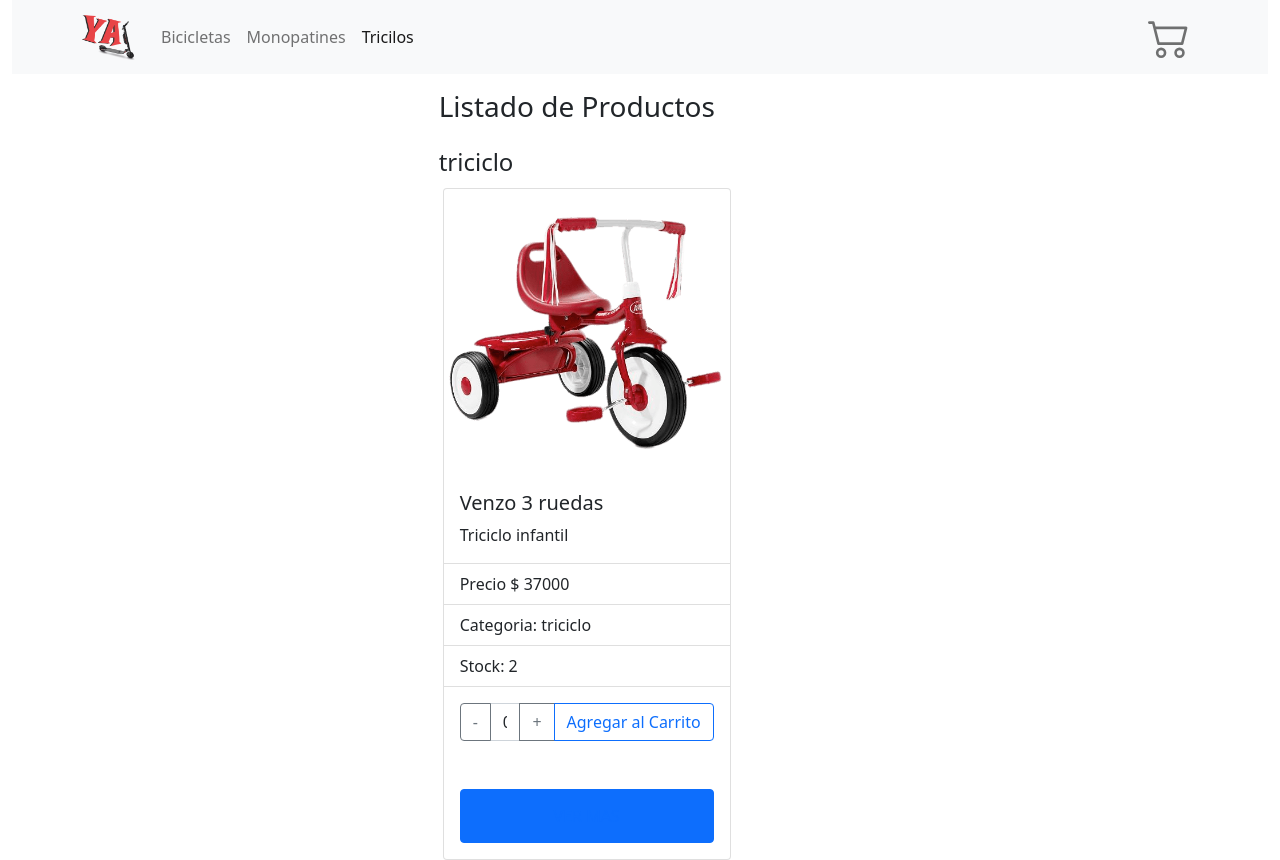
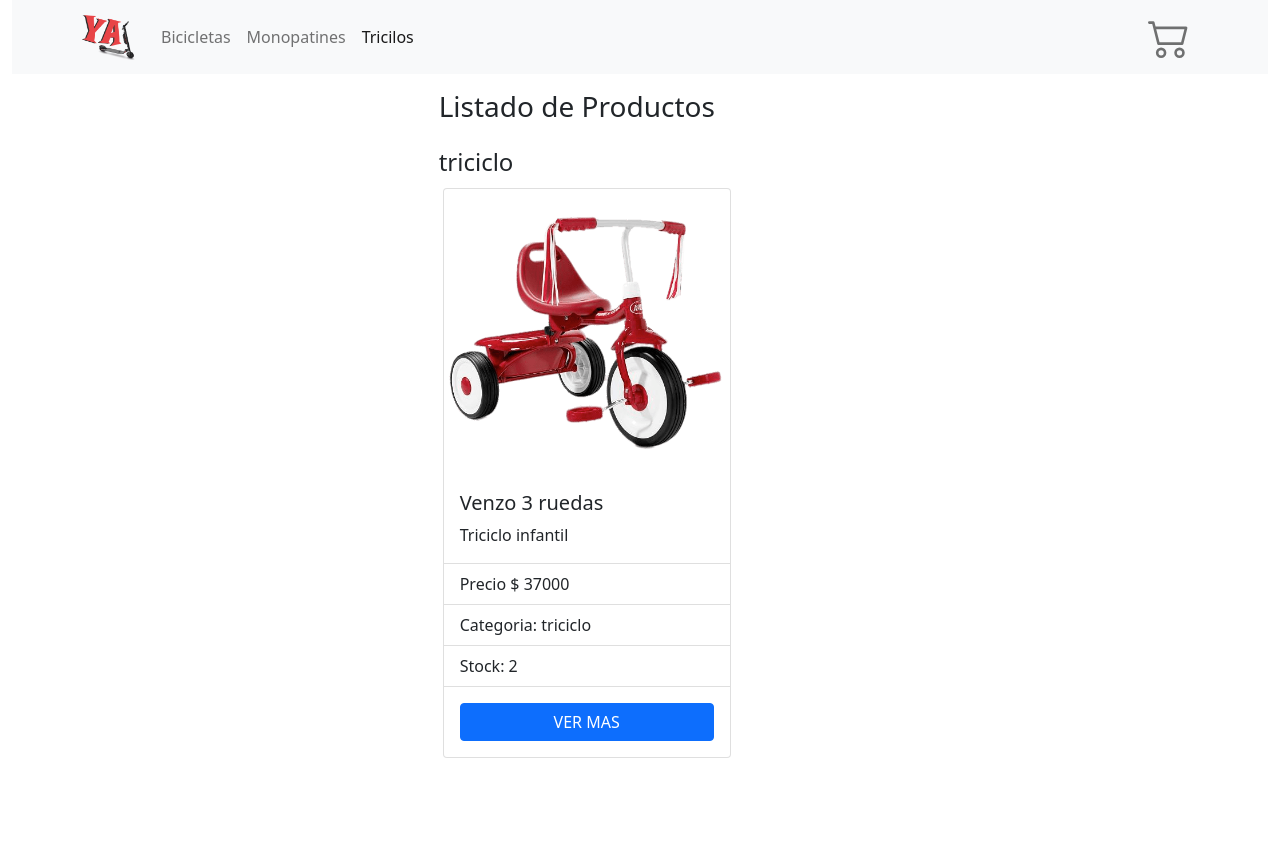
Before and after one commit to IgnacioCentis/tuvehiculoya, a React (Create React App) app: page /triciclos/triciclo in a window 1280 px wide. After the commit the page ends 800 px from the top, so only its background shows below. Built offline with nearby package versions, Linux system fonts and the light colour scheme.

Commit message:
onAdd contador y Cart

```diff
--- a/src/App.js
+++ b/src/App.js
@@ -1,7 +1,7 @@
 
 import './App.css';
 import NavBar from './components/NavBar/NavBar';
-import React from 'react'
+import React, { createContext } from 'react'
 import "bootstrap/dist/css/bootstrap.min.css";
 
 import  Container   from 'react-bootstrap/Container'
@@ -9,6 +9,7 @@
 import {BrowserRouter,Routes, Route} from 'react-router-dom';
 import ItemListContainer from './components/Items/ItemListContainer';
 import ItemDetailContainer from './components/Items/ItemDetailContainer';
+import Cart from './components/CarritoCompra/Cart';
 //import { cartContext } from './context/CartContext';
 
 
@@ -28,7 +29,7 @@
             <Route  path='/monopatines/:idCategoria' element= {<ItemListContainer/>} />
             <Route  path='/triciclos/:idCategoria' element= {<ItemListContainer/>} />
             <Route  path='/detalle/:idItem' element= { <ItemDetailContainer  /> } />
-
+            <Route  path='/Cart' element= { <Cart /> } />
           </Routes>
         </Container>
         {/*  <ItemListContainer />
--- /dev/null
+++ b/src/components/CarritoCompra/Cart.jsx
@@ -0,0 +1,16 @@
+import React from 'react'
+
+const Cart = () => {
+
+
+
+    return(
+        <>
+            <h3>
+                Carrito de compra!
+            </h3>
+        </>
+    )
+}
+
+export default Cart
--- a/src/components/Items/Item.jsx
+++ b/src/components/Items/Item.jsx
@@ -2,9 +2,12 @@
 import {Nav,  Card,   ListGroup, ListGroupItem,   Button } from "react-bootstrap"
 import { LinkContainer } from "react-router-bootstrap"
 
-import ItemCount from "./ItemCount"
+
 
 const Item = ({id, categoria,name,description,price,photo,stock}) =>{
+
+
+
     return (
         <>
             <Card style={{ width: '18rem' }}>
@@ -20,16 +23,13 @@
                     <ListGroupItem>Categoria: {categoria}</ListGroupItem>
                     <ListGroupItem>Stock: {stock}</ListGroupItem>
                 </ListGroup>
-                <Card.Body>
-                    <ItemCount stock={stock}/>
-                </Card.Body>
+
                 <Card.Body>
                 <div className="d-grid gap-2">
-                    <Button variant="primary">
-                        <LinkContainer to={`/detalle/${id}`}>
-                            <Nav.Link>VER MAS</Nav.Link>
-                        </LinkContainer>
-                        </Button>
+                <LinkContainer to={`/detalle/${id}`}>
+                    <Button variant="primary">  VER MAS  </Button>
+                </LinkContainer>
+
                 </div>
                 </Card.Body>
             </Card>
--- a/src/components/Items/ItemCount.jsx
+++ b/src/components/Items/ItemCount.jsx
@@ -2,7 +2,7 @@
 import { Button, FormControl, InputGroup } from 'react-bootstrap'
 
 
-const ItemCount = ({stock}) => {
+const ItemCount = ({stock, onAdd}) => {
 
     const [count,setCount] = useState(0)
     const handlerCountAdd = () => {
@@ -10,9 +10,12 @@
             setCount(count +1)
         }
     }
-
     const handlerCountLess = () => {
         if (count >0){setCount(count -1)}
+    }
+
+    const agregar =()=>{
+        onAdd(count)
     }
 
     return (
@@ -25,7 +28,7 @@
                 aria-describedby="basic-addon1"
                 />
                 <Button onClick={handlerCountAdd} variant="outline-secondary" id="button-add">+</Button>
-                <Button variant="outline-primary">Agregar al Carrito</Button>
+                <Button onClick={agregar} variant="outline-primary" >Agregar al Carrito</Button>
             </InputGroup>
 
         </div>
--- a/src/components/Items/ItemDetail.jsx
+++ b/src/components/Items/ItemDetail.jsx
@@ -1,9 +1,17 @@
-import React from 'react'
-import { Card } from 'react-bootstrap'
+import React, {useState} from 'react'
+import { Button, Card } from 'react-bootstrap'
+import { LinkContainer } from 'react-router-bootstrap'
+import ItemCount from './ItemCount'
 
 const ItemDetail = ({idI}) =>{
 
+    const [contador, setContador] = useState(0)
 
+    function onAdd (cant){
+        //agregarAlCarrito({id, cantidad:cant})
+        //console.log("Se agrego : "+cant)
+        setContador(cant)
+    }
     return (
         <>
            <Card>
@@ -14,6 +22,21 @@
                 </Card.Text>
                 </Card.Body>
                 <Card.Img className="width:25%" variant="bottom" src={idI.photo} fluid />
+                <Card.Body>
+                    {
+                        contador === 0 ?
+                        <ItemCount stock={idI.stock} onAdd={onAdd}/> :
+                        <>
+                            <LinkContainer to='/Cart'>
+                                <Button className='mx-4'>Finalizar</Button>
+                            </LinkContainer>
+                            <LinkContainer to='/'>
+                                <Button className='btn-secondary'>Continuar comprando</Button>
+                            </LinkContainer>
+                        </>
+                    }
+
+                </Card.Body>
             </Card>
         </>
     )
```
